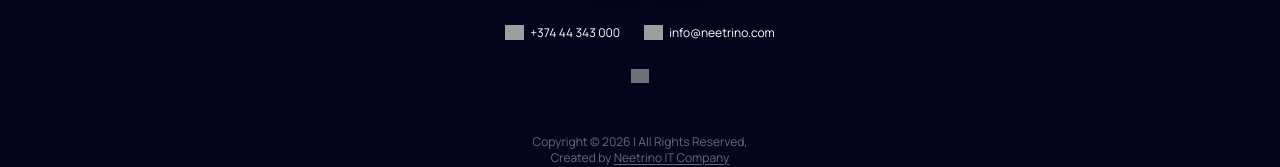
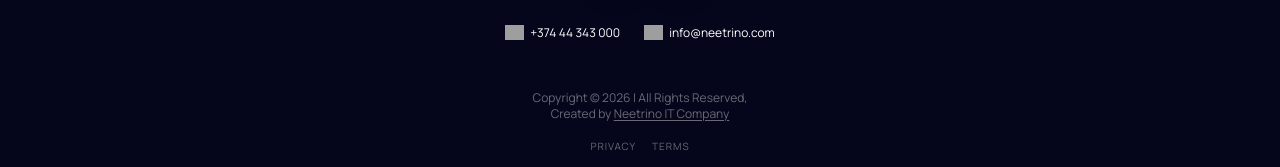
Before and after one commit to Manvel-Lambaryan/GiftCard, a Next.js app in the folder web/: page / in a window 1280 px wide. Shown: the part 3416-3583 px from the top of the page. Built offline with nearby package versions, Linux system fonts and the light colour scheme; grey boxes are pictures that could not be loaded.

Commit message:
ջնջված հավայ բան

```diff
--- a/web/src/components/landing/LandingFooter.tsx
+++ b/web/src/components/landing/LandingFooter.tsx
@@ -147,9 +147,6 @@ export function LandingFooter() {
       </div>
       <SocialLinks />
       <ContactLinks />
-      <div className="relative h-5 w-[18px] opacity-70">
-        <Image alt="" src={ASSETS.shareIcon} fill className="object-contain" unoptimized />
-      </div>
       <FooterLegal />
     </footer>
   );
```
